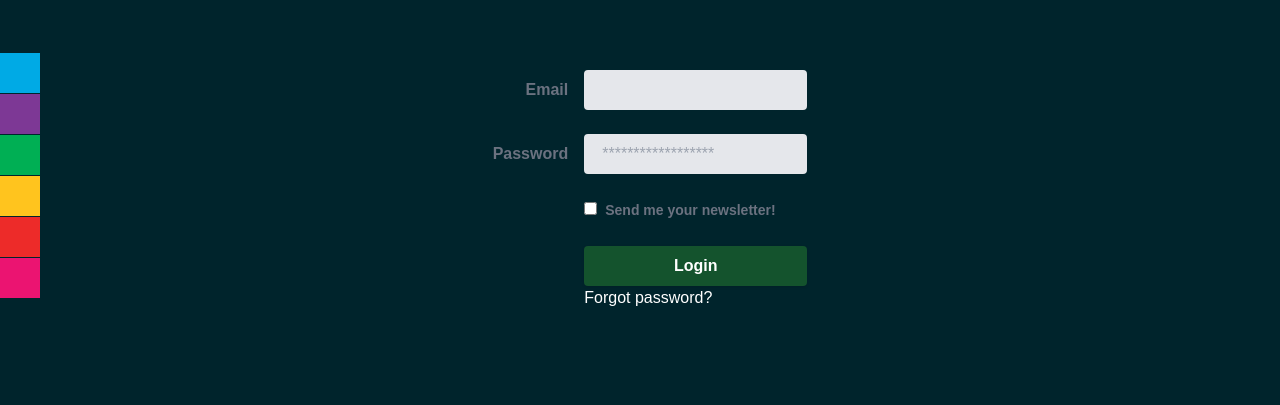
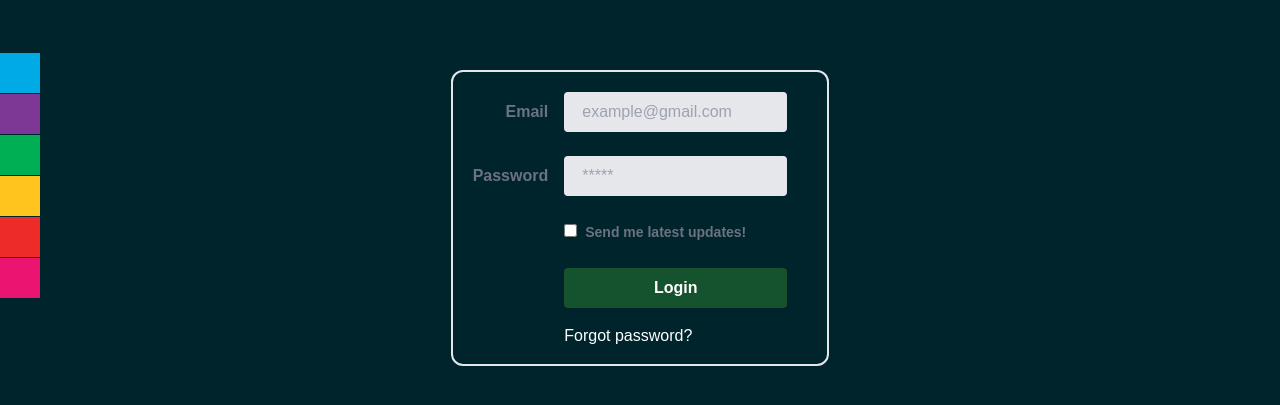
Before and after one commit to Muhammad-Akif/shopnstich, a Next.js app: page /login in a window 1280 px wide. Shown: the part 187-592 px from the top of the page. Built offline with nearby package versions, Linux system fonts and the light colour scheme.

Commit message:
updated Login UI

```diff
--- a/components/Signin.jsx
+++ b/components/Signin.jsx
@@ -87,7 +87,7 @@ const Signin = () => {
 
     }
     return (
-        <div>
+        <div class="border-2 rounded-xl pr-10 pt-5 ">
             <form class="w-full max-w-sm">
                 <div class="md:flex md:items-center mb-6">
                     <div class="md:w-1/3">
@@ -96,12 +96,12 @@ const Signin = () => {
                         </label>
                     </div>
                     <div class="md:w-2/3">
-                        <input class="bg-gray-200 appearance-none border-2 border-gray-200 rounded w-full py-2 px-4 text-gray-700 leading-tight focus:outline-none focus:bg-white focus:border-purple-500" id="email" type="text" value={email}
+                        <input class="bg-gray-200 appearance-none border-2 border-gray-200 rounded w-full py-2 px-4 text-gray-700 leading-tight focus:outline-none focus:bg-white focus:border-green-950" id="email" placeholder='example@gmail.com' type="text" value={email}
                             onChange={onChangeInput.bind(null, "email")} />
                     </div>
                 </div>
                 {showError && (!isEmailValidate && (
-                    <div>This is a wrong email</div>
+                    <div class="text-red-500 font-bold text-right pb-4 -mt-5">Wrong email entered!</div>
                 ))}
                 <div class="md:flex md:items-center mb-6">
                     <div class="md:w-1/3">
@@ -110,19 +110,19 @@ const Signin = () => {
                         </label>
                     </div>
                     <div class="md:w-2/3">
-                        <input class="bg-gray-200 appearance-none border-2 border-gray-200 rounded w-full py-2 px-4 text-gray-700 leading-tight focus:outline-none focus:bg-white focus:border-purple-500" id="inline-password" type="password" value={password}
-                            onChange={onChangeInput.bind(null, "password")} placeholder="******************" />
+                        <input class="bg-gray-200 appearance-none border-2 border-gray-200 rounded w-full py-2 px-4 text-gray-700 leading-tight focus:outline-none focus:bg-white focus:border-green-950" id="inline-password" type="password" value={password}
+                            onChange={onChangeInput.bind(null, "password")} placeholder="*****" />
                     </div>
                 </div>
                 {showError && (!isPasswordValidate && (
-                    <div>Password length must be at least 6 characters</div>
+                    <div class="text-red-500 font-bold text-right pb-4 -mt-5">At least 6 characters!</div>
                 ))}
                 <div class="md:flex md:items-center mb-6">
                     <div class="md:w-1/3"></div>
                     <label class="md:w-2/3 block text-gray-500 font-bold">
                         <input class="mr-2 leading-tight" type="checkbox" />
                         <span class="text-sm">
-                            Send me your newsletter!
+                            Send me latest updates!
                         </span>
                     </label>
                 </div>
@@ -137,7 +137,7 @@ const Signin = () => {
                 <div class="md:flex md:items-center">
                     <div class="md:w-1/3"></div>
                     <div class="md:w-2/3">
-                        <button class="border-none text-white align-right " onClick={(e) => {
+                        <button class="border-none py-4 text-white align-right " onClick={(e) => {
                             e.preventDefault();
                             forgotPassword(email);
                         }}>
```
